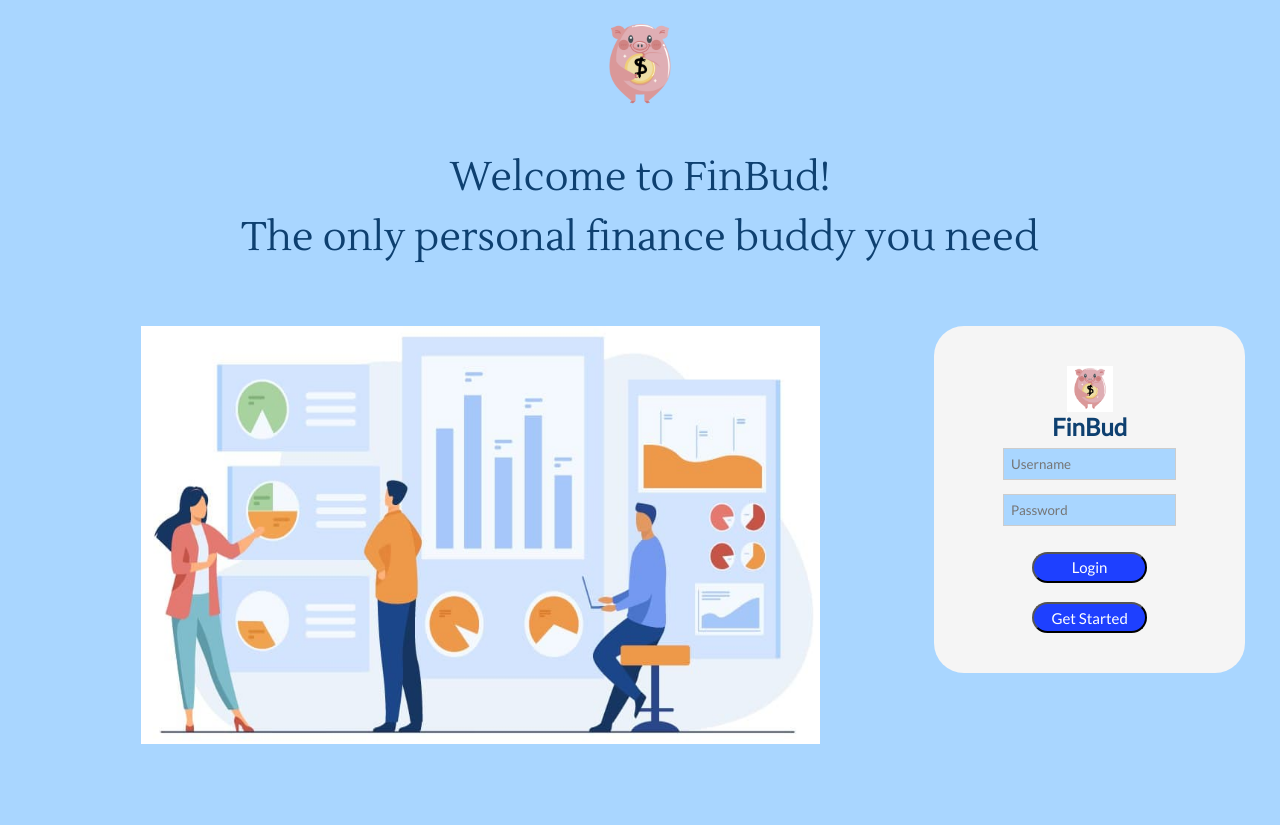
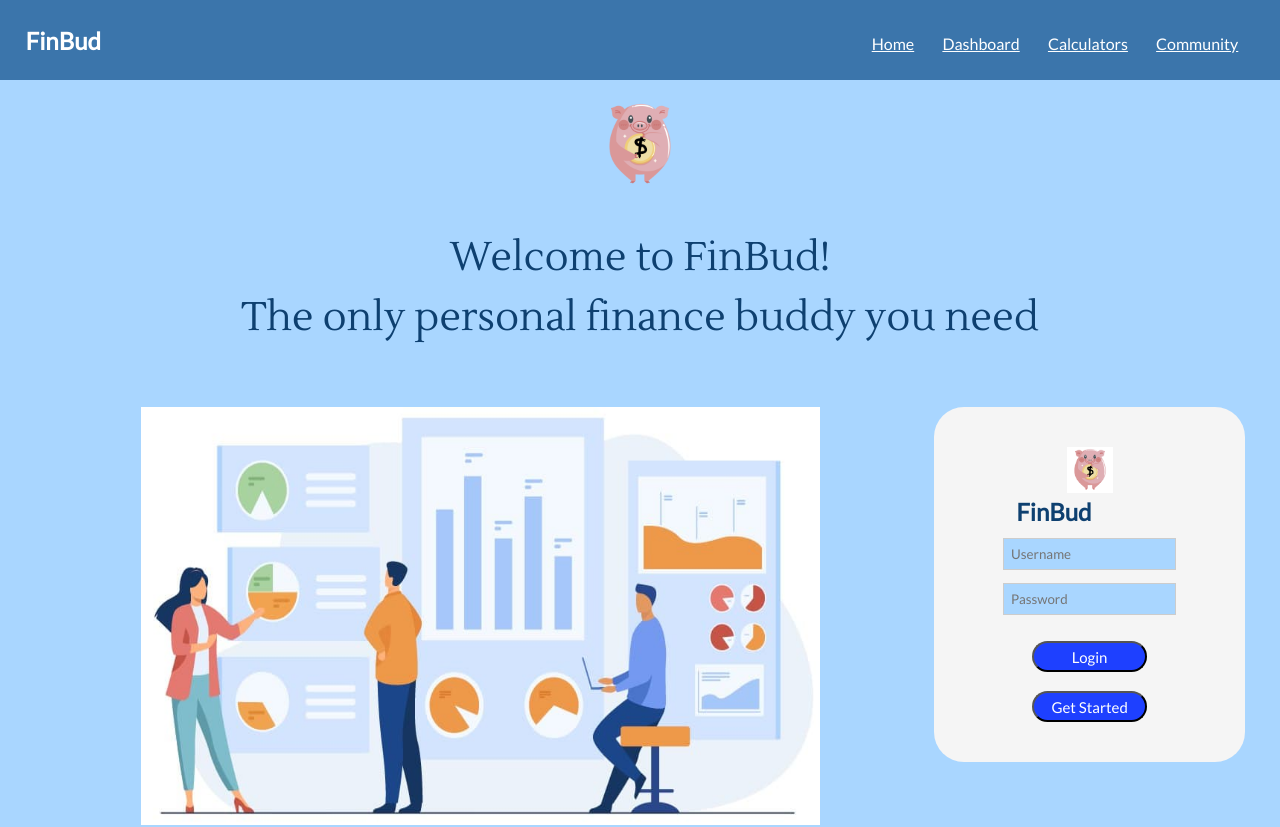
Before and after one commit to limjoobin/bt3103-finbud, a Vue app: page / in a window 1280 px wide. Shown: the top 827 px of the page. Built offline with nearby package versions, Linux system fonts and the light colour scheme; no server answers.

Commit message:
Added Navigation Bar

```diff
--- a/src/App.vue
+++ b/src/App.vue
@@ -1,15 +1,18 @@
 <template>
   <div id = "app">
-	<router-view></router-view>
-	<app-footer></app-footer>
+    <nav-bar></nav-bar>
+    <router-view></router-view>
+    <app-footer></app-footer>
   </div>
 </template>
 
 <script>
 import Footer from './components/UI/Footer.vue';
+import NavBar from './components/UI/NavBar.vue'
 export default {
 	components:{
 		'app-footer': Footer ,
+    'nav-bar': NavBar,
 	},
 	data (){
 		return{}
--- /dev/null
+++ b/src/components/UI/NavBar.vue
@@ -0,0 +1,106 @@
+<template>
+    <div id='navigation'>
+        <header>
+            <h2>
+                <router-link class='nav-header' to='/home'>FinBud</router-link>
+            </h2>
+
+            <ul class='navbar-links'>
+                <li><router-link to='/home'>Home</router-link></li>
+                <li><router-link to='/dashboard'>Dashboard</router-link></li>
+                <li class="dropdown">
+                    <router-link to='/financial_pathway'>Calculators</router-link>
+                    <ul id="dropdown-content">
+                        <li><router-link class='dropdown-link' style='text-decoration: none' to='/financial_pathway'>Financial Pathway Calculator</router-link></li>
+                        <li><router-link class='dropdown-link' style='text-decoration: none' to='/investment_growth'>Investment Growth Calculator</router-link></li>
+                        <li><router-link class='dropdown-link' style='text-decoration: none' to='/savings_withdrawal'>Savings Withdrawal Calculator</router-link></li>
+                    </ul>
+                </li>
+                <li><router-link to='/community'>Community</router-link></li>
+            </ul>
+        </header>
+    </div>
+</template>
+
+<script>
+
+export default {
+  data (){
+    return{}
+  }
+}
+
+</script>
+
+<style>
+#navigation *{
+    height:10%;
+    background-color: #3B75AB;
+    color: white;
+    font-family: Lato;
+}
+
+
+ul{
+    list-style-type: none;
+}
+
+.navbar-links{
+    display: inline-flex;
+
+}
+
+.navbar-links>li{
+    text-align: right;
+    display: inline-block;
+    padding: 5%;
+}
+
+h2{
+    padding: 2% 0 2% 2%;
+    width: 65%;
+    display: inline-block;
+
+}
+.nav-header{
+    text-decoration: none;
+
+}
+
+.dropdown {
+    position: relative;
+    display: inline-block;
+    text-align: center;
+}
+
+.dropdown:hover #dropdown-content {
+    display: block;
+}
+
+#dropdown-content {
+    display: none;
+    position: absolute;
+    width: 250%;
+    height: auto;
+    box-shadow: 0px 8px 16px 0px rgba(0,0,0,0.2);
+    z-index: 1;
+    text-align: center;
+    right: -75%;
+}
+
+#dropdown-content li{
+    border: dashed;
+}
+
+.dropdown-link{
+    text-decoration: none;
+    display: block;
+    padding: 5%;
+
+}
+
+.dropdown-link:hover{
+    background-color:  #356A9C  !important;
+}
+
+</style>
```
